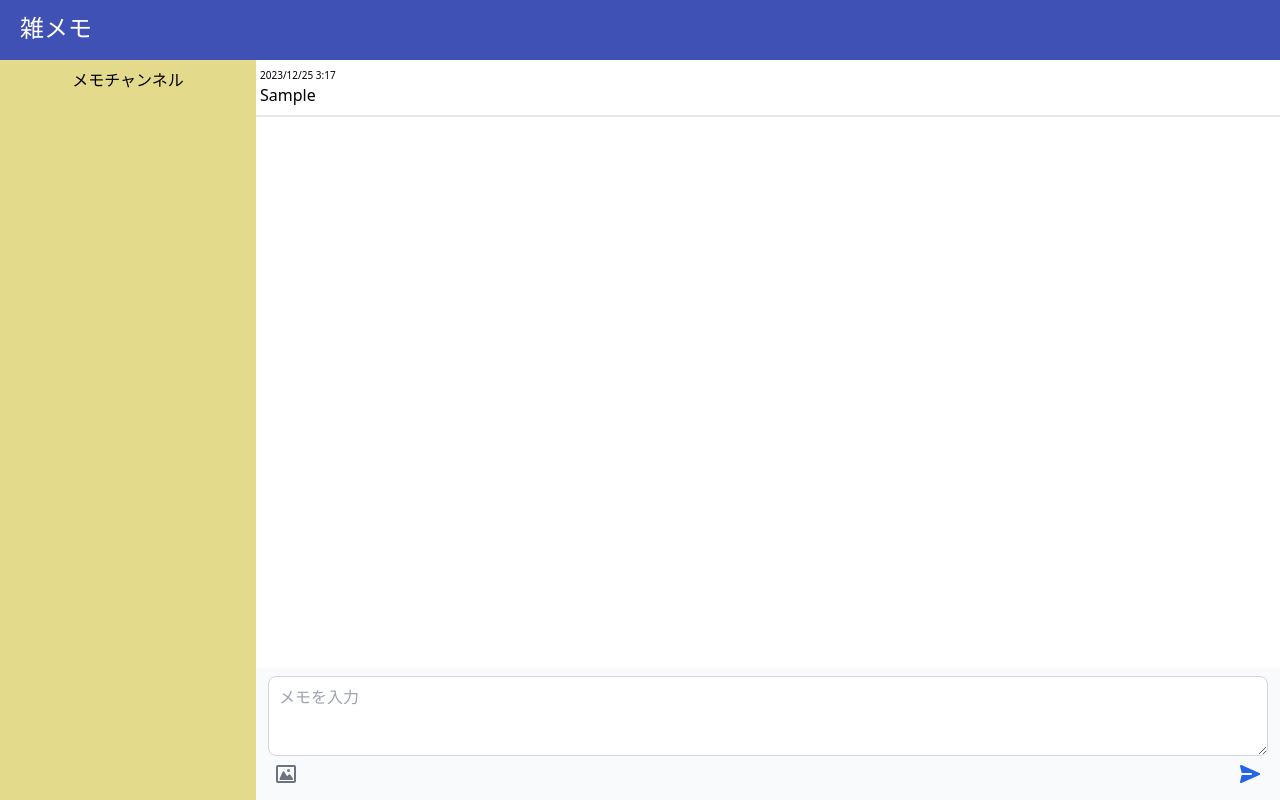
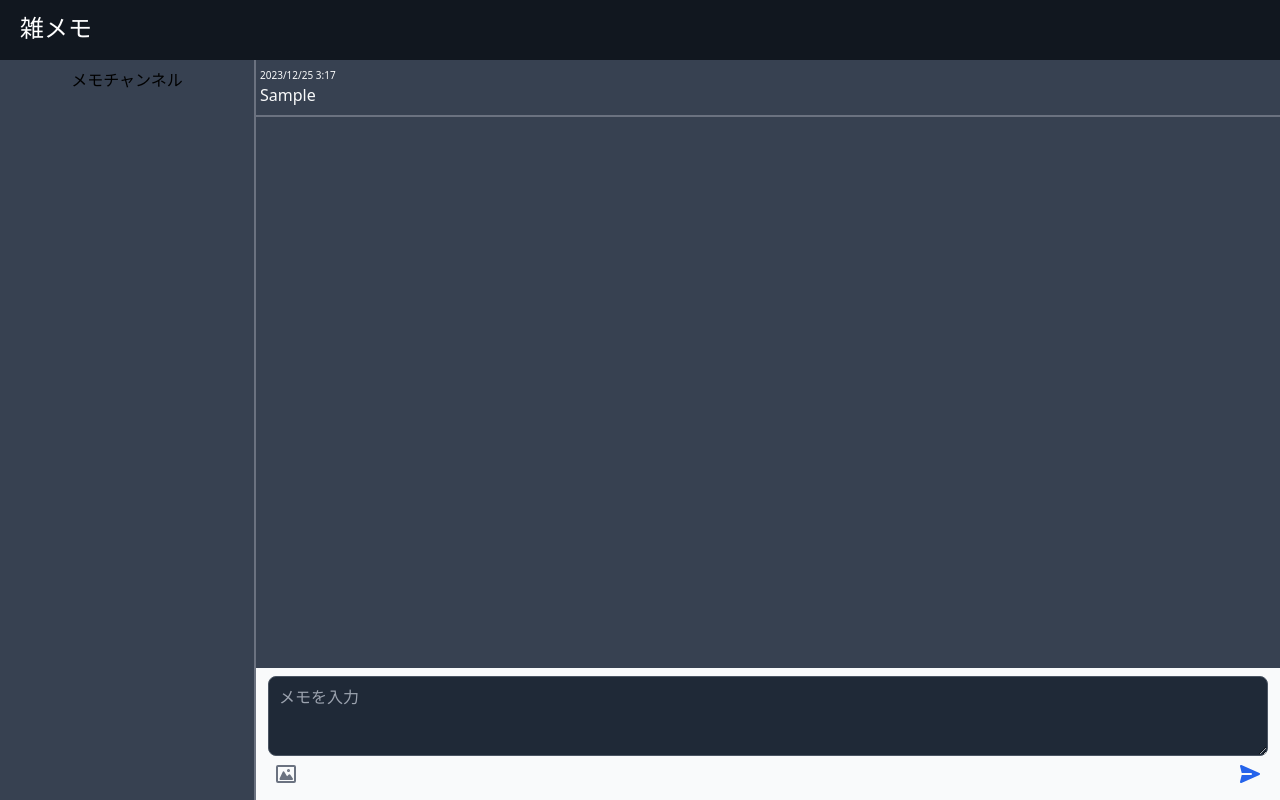
Before and after one commit to mesichicken/zatumemo, a Vue app: page / in a window 1280 px wide. Both pictures are taken after typing "Sample" into the empty fields and a click on the button "Send message". Built offline with nearby package versions, Linux system fonts and the light colour scheme.

Commit message:
見た目の修正

```diff
--- a/src/renderer/src/assets/scss/main.scss
+++ b/src/renderer/src/assets/scss/main.scss
@@ -12,7 +12,7 @@ $scrollbar-width: 12px;
 }
 
 header {
-  background-color: #3f51b5;
+  background-color: #11171f;
   color: #fff;
   padding: 10px 20px;
   height: $header-height;
--- a/src/renderer/src/components/MemoCard.vue
+++ b/src/renderer/src/components/MemoCard.vue
@@ -19,10 +19,10 @@ const formatDate = (date: Date): string => {
 </script>
 
 <template>
-  <li class="container px-1 py-2 border-b-2">
+  <div>
     <h3>{{ formatDate(props.memo.date) }}</h3>
     <p>{{ props.memo.memo }}</p>
-  </li>
+  </div>
 </template>
 
 <style lang="scss" scoped>
--- a/src/renderer/src/components/MemoChannel.vue
+++ b/src/renderer/src/components/MemoChannel.vue
@@ -1,7 +1,7 @@
 <script setup lang="ts"></script>
 
 <template>
-  <div class="memo-channel">
+  <div class="memo-channel bg-gray-700 border-r-2 border-gray-500">
     <h2>メモチャンネル</h2>
   </div>
 </template>
@@ -20,6 +20,5 @@ h2 {
 .memo-channel {
   width: 20%;
   height: calc(100vh - #{$header-height});
-  background-color: #e4da8b;
 }
 </style>
--- a/src/renderer/src/components/MemoForm.vue
+++ b/src/renderer/src/components/MemoForm.vue
@@ -1,11 +1,8 @@
 <script setup lang="ts">
 import { defineEmits, ref } from 'vue'
 import { Memo } from './types'
-type Props = {
-  memoContent: string
-}
-const props = defineProps<Props>()
-const memoContent = ref<string>(props.memoContent)
+
+const memo_content = ref<string>('')
 interface Emit {
   (event: 'add', memo: Memo): void
 }
@@ -14,13 +11,13 @@ const emit = defineEmits<Emit>()
 const onAdd = (): void => {
   const memo_date: Date = new Date()
   const memo: Memo = {
-    memo: memoContent.value,
+    memo: memo_content.value,
     date: memo_date
   }
 
   emit('add', memo)
 
-  memoContent.value = ''
+  memo_content.value = ''
 }
 </script>
 
@@ -31,9 +28,9 @@ const onAdd = (): void => {
       <div class="flex items-center flex-wrap px-3 py-2 bg-gray-50 dark:bg-gray-700 w-full">
         <textarea
           id="chat"
-          v-model="memoContent"
+          v-model="memo_content"
           rows="1"
-          class="block p-2.5 w-full text-sm text-gray-900 bg-white rounded-lg border border-gray-300 focus:ring-blue-500 focus:border-blue-500 dark:bg-gray-800 dark:border-gray-600 dark:placeholder-gray-400 dark:text-white dark:focus:ring-blue-500 dark:focus:border-blue-500"
+          class="block p-2.5 w-full text-sm text-gray-900 rounded-lg border bg-gray-800 border-gray-600 placeholder-gray-400 text-white focus:ring-blue-500 focus:border-blue-500"
           placeholder="メモを入力"
           @keydown.enter.ctrl="onAdd"
         ></textarea>
--- a/src/renderer/src/components/MemoLists.vue
+++ b/src/renderer/src/components/MemoLists.vue
@@ -4,7 +4,6 @@ import { Memo } from './types'
 import MemoCard from './MemoCard.vue'
 import MemoForm from './MemoForm.vue'
 
-const memo_content = ref<string>('')
 const memoList = ref<Memo[]>([])
 const memoListContainer = ref<HTMLElement | null>(null)
 const memoFormHeight = ref(0) // 高さを保存するためのリアクティブな変数を定義
@@ -44,14 +43,16 @@ const onAdd = (newMemo: Memo): void => {
 <template>
   <div
     ref="memoListContainer"
-    class="memo-lists scrollable-content"
+    class="memo-lists scrollable-content bg-gray-700 text-gray-50"
     :style="{ height: `calc(100vh - 60px - ${memoFormHeight}px)` }"
   >
-    <ul v-for="(memo, index) in memoList" :key="index">
-      <MemoCard :memo="memo" />
-    </ul>
+    <transition-group name="memo" tag="ul">
+      <li v-for="(memo, index) in memoList" :key="index" class="container px-1 py-2 border-b-2 border-gray-500">
+        <MemoCard :memo="memo" />
+      </li>
+    </transition-group>
   </div>
-  <MemoForm class="memo-form" :memo-content="memo_content" @add="onAdd" />
+  <MemoForm class="memo-form" @add="onAdd" />
 </template>
 
 <style lang="scss" scoped>
@@ -70,18 +71,27 @@ const onAdd = (newMemo: Memo): void => {
 /* スクロールバー全体のスタイルを設定 */
 .scrollable-content::-webkit-scrollbar {
   width: $scrollbar-width; /* 縦スクロールの幅 */
-  background-color: #f5f5f5; /* スクロールバーの背景色 */
+  background-color: #5f5f5f; /* スクロールバーの背景色 */
 }
 
 /* スクロールバーのつまみ部分をスタイリング */
 .scrollable-content::-webkit-scrollbar-thumb {
   background-color: #bdbdbd; /* つまみの色 */
   border-radius: 6px; /* つまみの角を丸くする */
-  border: 3px solid #f5f5f5; /* つまみの外側の余白（背景色と同じ色にすると良い） */
+  border: 3px solid #575757; /* つまみの外側の余白（背景色と同じ色にすると良い） */
 }
 
 /* スクロールバーのつまみがホバーされたときのスタイル */
 .scrollable-content::-webkit-scrollbar-thumb:hover {
   background-color: #a0a0a0; /* ホバー時のつまみの色 */
 }
+
+/* トランジションのスタイル */
+.memo-enter-active, .memo-leave-active {
+  transition: opacity 0.5s;
+}
+
+.memo-enter, .memo-leave-to {
+  opacity: 0;
+}
 </style>
```
